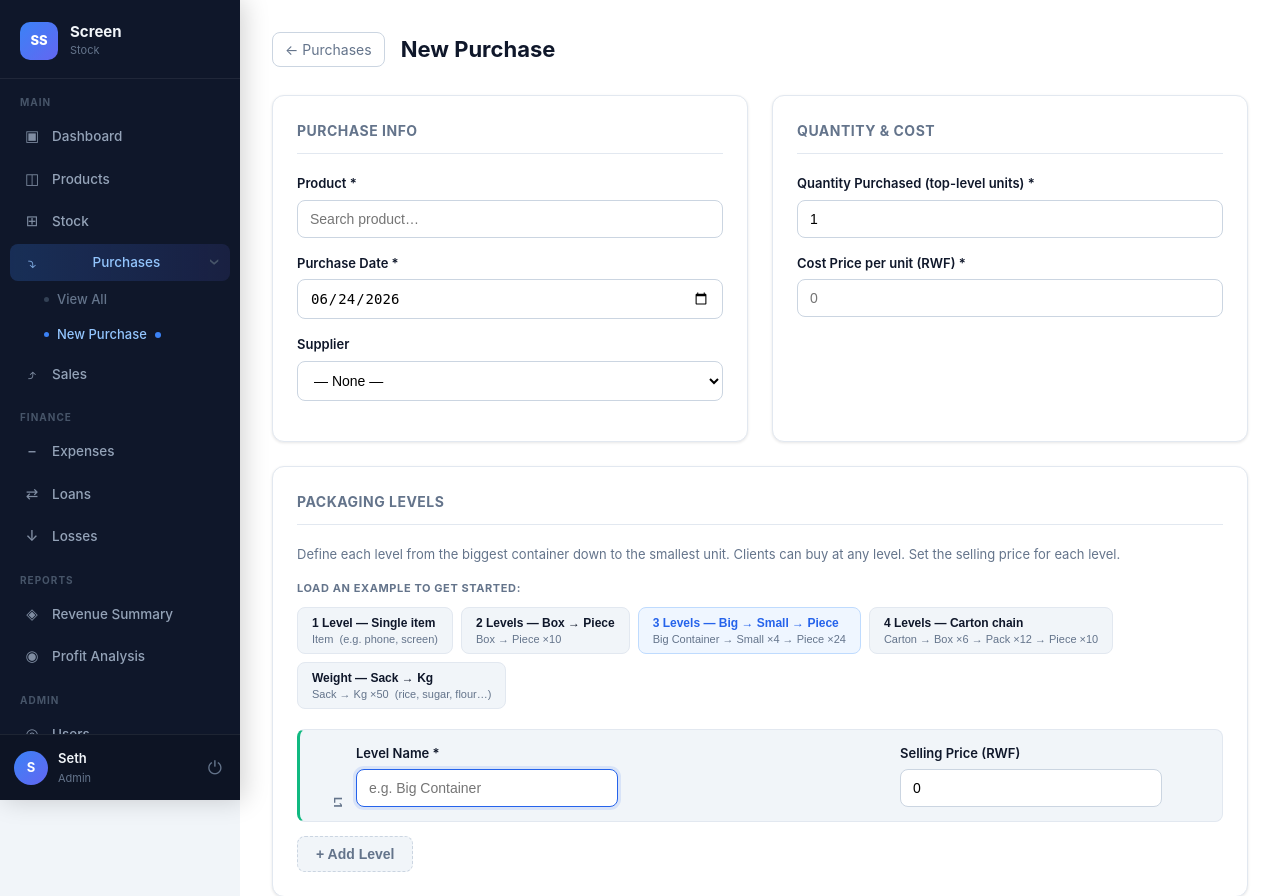
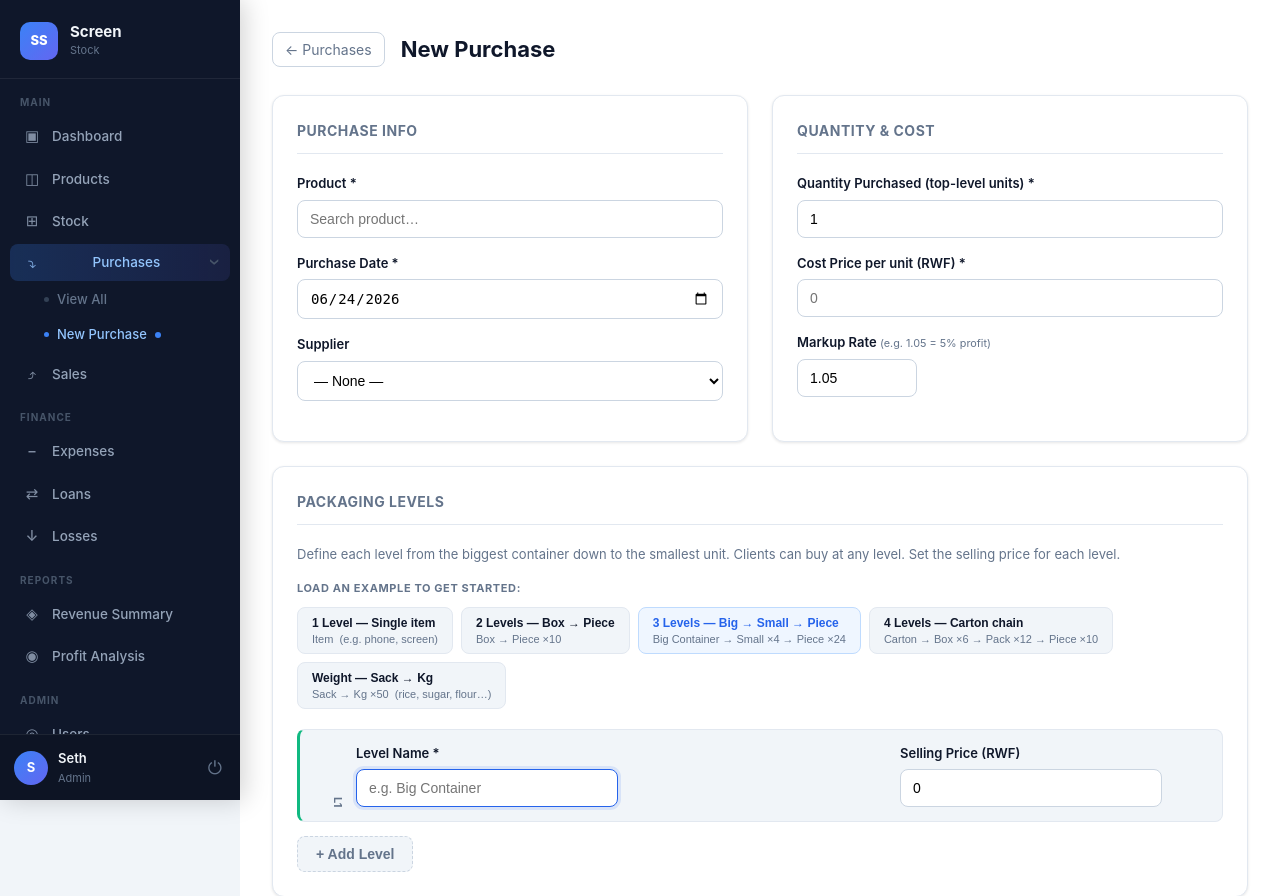
Before and after one commit to GilbertFromRwanda/screen_stock, a PHP site: page /new-purchase.php in a window 1280 px wide. Shown: the top 896 px of the page. Run offline with PHP 8.4, Linux system fonts and the light colour scheme; a user stored in the database is signed in; data comes from the database, SQL or seed files in the repository; data that the repository does not hold is empty.

Commit message:
add rate input in purchase page

```diff
--- a/new-purchase.php
+++ b/new-purchase.php
@@ -349,7 +349,13 @@ while ($r = mysqli_fetch_assoc($suppliers_r)) $suppliers[] = $r;
                     <div class="form-group">
                         <label>Cost Price per unit (RWF) *</label>
                         <input type="text" name="cost_price" id="cost_price" min="0" step="1"
-                               placeholder="0" oninput="updateSummary()">
+                               placeholder="0" oninput="updateSummary();suggestPrices()">
+                    </div>
+
+                    <div class="form-group">
+                        <label for="suggest_rate">Markup Rate <small style="color:var(--secondary);font-weight:400;">(e.g. 1.05 = 5% profit)</small></label>
+                        <input type="text" id="suggest_rate" value="1.05" style="max-width:120px;"
+                               oninput="suggestPrices()">
                     </div>
                 </div>
 
@@ -544,12 +550,12 @@ function addLevel() {
 
         '<div class="form-group qty-group"' + (isFirst ? ' style="visibility:hidden"' : '') + '>' +
             '<label class="qty-label">Qty per level above</label>' +
-            '<input type="text" name="level_qty[]" min="1" value="1" oninput="updateSummary()">' +
+            '<input type="text" name="level_qty[]" min="1" value="1" oninput="updateSummary();suggestPrices()">' +
         '</div>' +
 
         '<div class="form-group">' +
-            '<label>Selling Price (RWF)</label>' +
-            '<input type="text" name="level_price[]" min="0" step="1" value="0">' +
+            '<label>Selling Price (RWF) <small class="level-price-hint" style="color:var(--secondary);font-weight:400;"></small></label>' +
+            '<input type="text" name="level_price[]" min="0" step="1" value="0" data-edited="0" oninput="this.dataset.edited=\'1\'">' +
         '</div>' +
 
         '<button type="button" class="btn-remove" onclick="removeLevel(this)"' +
@@ -599,6 +605,30 @@ function updateLabels() {
         var topName = rows[0].querySelector('input[name="level_name[]"]').value.trim() || 'top-level unit';
         document.getElementById('qty-label').textContent = 'Quantity Purchased (' + topName + 's) *';
     }
+}
+
+// ── Price suggestion (rate read from #suggest_rate input) ────────────────────
+function suggestPrices() {
+    var cost = parseFloat(document.getElementById('cost_price').value) || 0;
+    if (cost <= 0) return;
+    var rate = parseFloat(document.getElementById('suggest_rate').value) || 1;
+    if (rate <= 0) return;
+    var rows = document.getElementById('levelsContainer').querySelectorAll('.level-row');
+    var divisor = 1;
+    rows.forEach(function(row, i) {
+        if (i > 0) {
+            var q = parseInt(row.querySelector('input[name="level_qty[]"]').value) || 1;
+            divisor *= q;
+        }
+        var priceInput = row.querySelector('input[name="level_price[]"]');
+        if (priceInput && priceInput.dataset.edited === '0') {
+            priceInput.value = Math.round(cost / divisor * rate);
+        }
+    });
+    var pct = Math.round((rate - 1) * 100);
+    document.querySelectorAll('.level-price-hint').forEach(function(el) {
+        el.textContent = '×' + rate.toFixed(2) + ' (' + (pct >= 0 ? '+' : '') + pct + '%)';
+    });
 }
 
 function updateSummary() {
@@ -690,6 +720,7 @@ function loadPreset(key, btn) {
 
     updateSummary();
     updateLabels();
+    suggestPrices();
 }
 
 addLevel();
```
